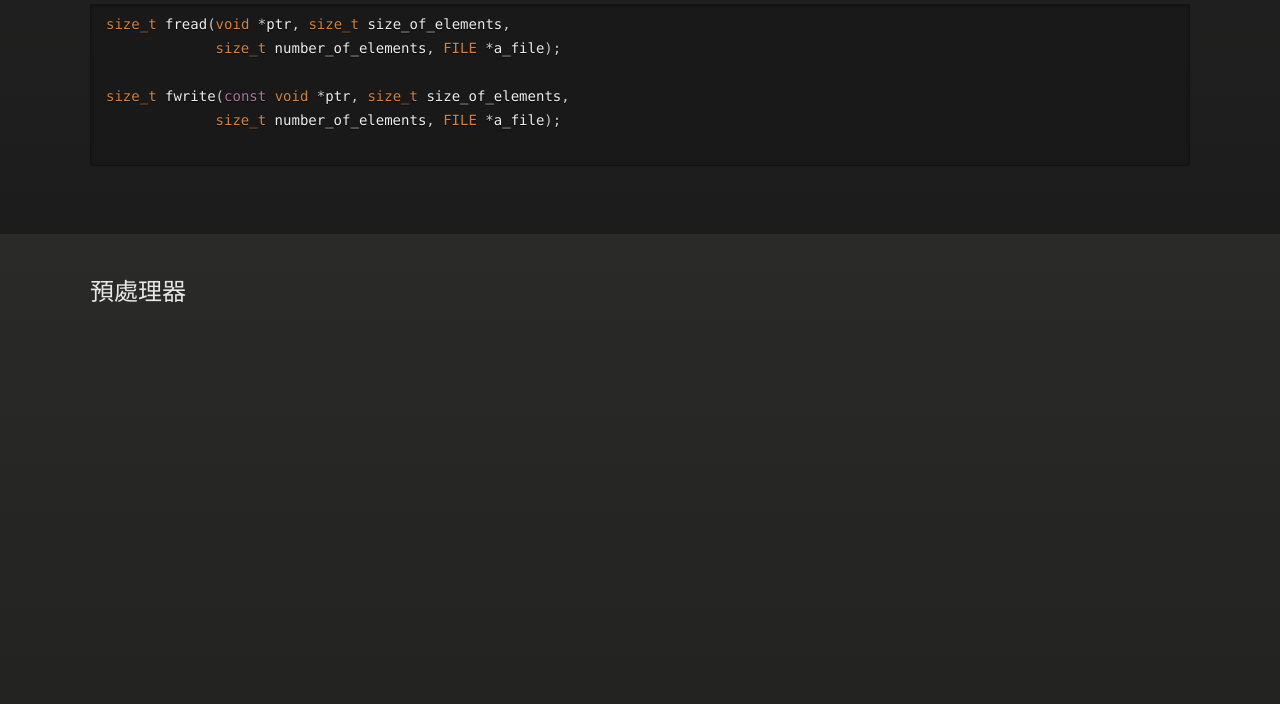
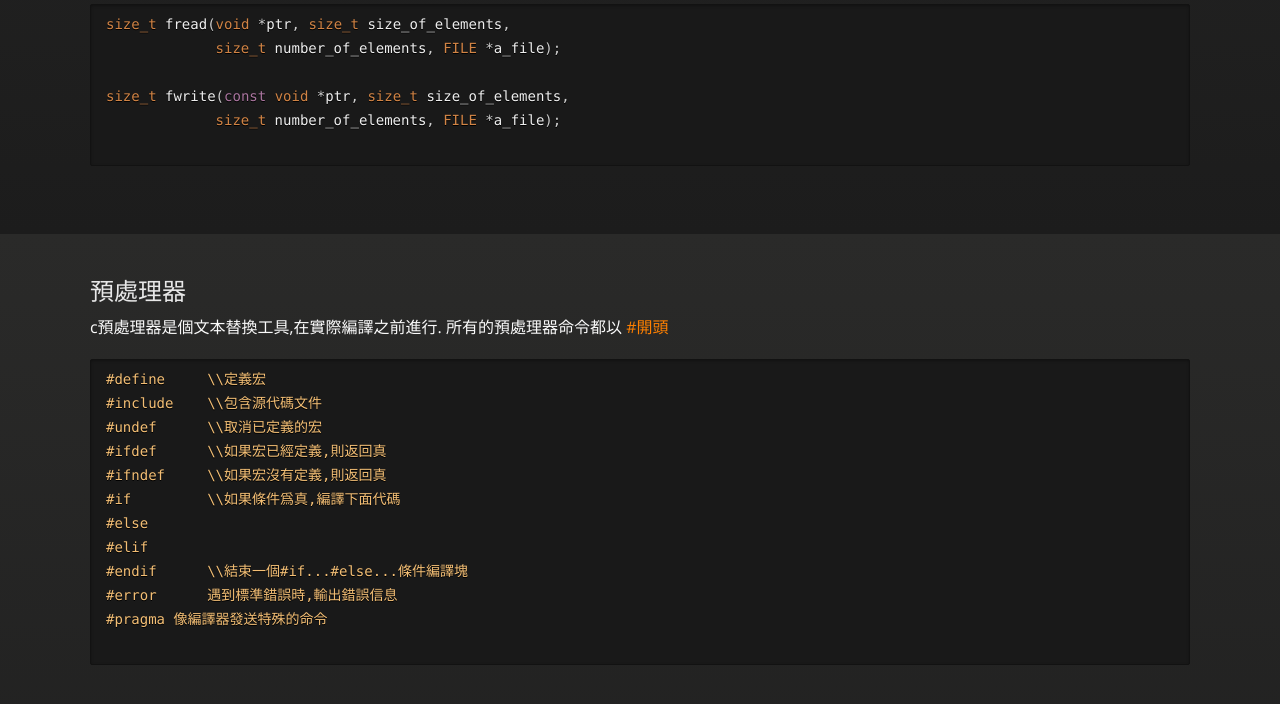
Before and after one commit to kexinerchen/kexinerchen.github.io, a Jekyll site: the page built from _posts/2020-04-11-c_programing_language04.md, in a window 1280 px wide and 900 px high, scrolled down 3366 px. Shown: the top 704 px of the window. Built offline with Jekyll 4.4.1, drawn with Linux system fonts in a browser that asks for light colours; before the commit the page ends 3771 px from its top, so only the background shows below that.

Commit message:
Preprocessor

````diff
--- a/_posts/2020-04-11-c_programing_language04.md
+++ b/_posts/2020-04-11-c_programing_language04.md
@@ -146,3 +146,32 @@ size_t fwrite(const void *ptr, size_t size_of_elements,
 <br>
 
 ## 預處理器
+c預處理器是個文本替換工具,在實際編譯之前進行. 所有的預處理器命令都以<span style="color:#ff8000"> #開頭<span>
+```c
+#define     \\定義宏
+#include    \\包含源代碼文件
+#undef      \\取消已定義的宏
+#ifdef      \\如果宏已經定義,則返回真
+#ifndef     \\如果宏沒有定義,則返回真
+#if         \\如果條件爲真,編譯下面代碼
+#else
+#elif
+#endif      \\結束一個#if...#else...條件編譯塊
+#error      遇到標準錯誤時,輸出錯誤信息
+#pragma 像編譯器發送特殊的命令
+
+```
+
+<br>
+<br>
+<br>
+
+
+
+
+
+
+
+<br>
+<br>
+<br>
````
Also changed, not shown: _posts/2020-04-15-big_questions.md (added, +26 -0 lines), index.md (+1 -1 lines), README.md.
